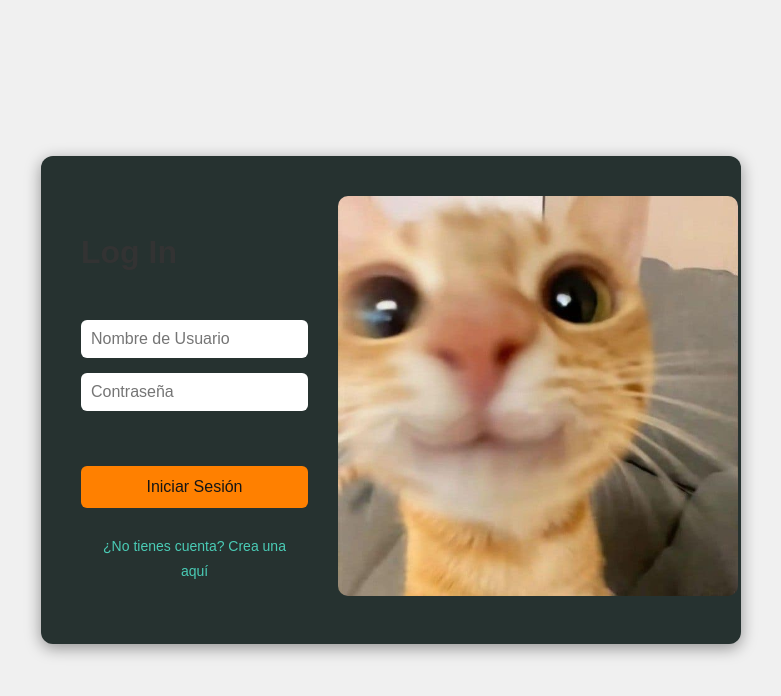
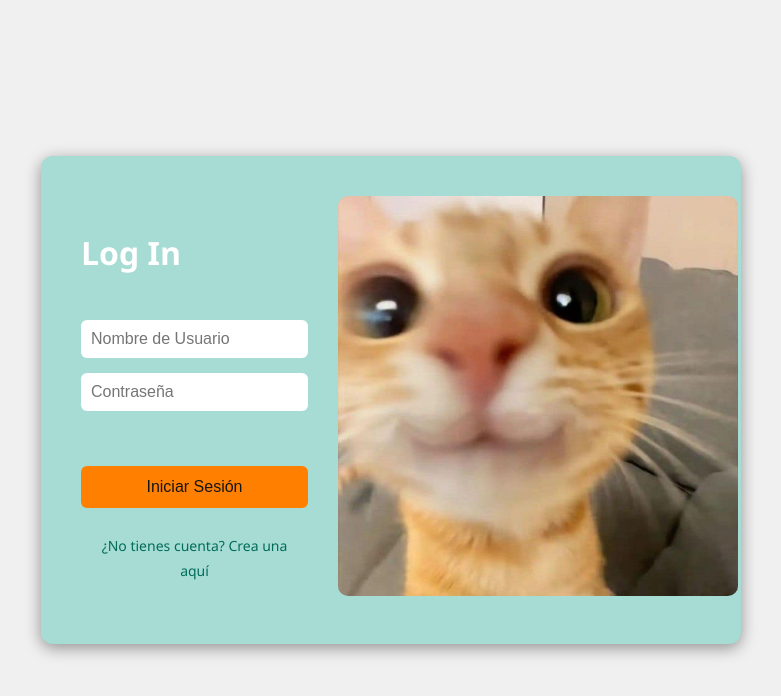
Before and after one commit to Urielminpro705/turismo-app, a React (Vite) app: page / in a window 1280 px wide. Shown: the top 696 px of the page, without its empty margins (249-1030 px from the left). Built offline with nearby package versions, Linux system fonts and the light colour scheme.

Commit message:
bug fixes

```diff
--- a/src/pages/Login/login.css
+++ b/src/pages/Login/login.css
@@ -1,4 +1,4 @@
-body {
+/* body {
     margin: 0;
     font-family: 'Segoe UI', Tahoma, Geneva, Verdana, sans-serif;
     background: #9fd6cb;
@@ -7,10 +7,20 @@ body {
     display: flex;
     justify-content: center;
     align-items: center;
+} */
+
+.login-page {
+    margin: 0;
+    font-family: 'Segoe UI', Tahoma, Geneva, Verdana, sans-serif;
+    color: white;
+    height: 100vh;
+    display: flex;
+    justify-content: center;
+    align-items: center;
 }
 
 .login-container {
-    background: #263230;
+    background: #a6dcd3;
     padding: 40px;
     width: 700px;
     border-radius: 12px;
@@ -75,7 +85,7 @@ body {
 }
 
 .login-links a {
-    color: #4accb6;
+    color: #026c5b;
     text-decoration: none;
     font-size: 14px;
 }
--- a/src/pages/Login/login.jsx
+++ b/src/pages/Login/login.jsx
@@ -27,7 +27,7 @@ function Login() {
         alert("Inicio de sesión exitoso");
         const json = await res.json();
         localStorage.setItem("userId", json.data.id);
-        navigate("/main");
+        navigate("/home");
         return;
       }
 
@@ -47,9 +47,10 @@ function Login() {
   };
 
   return (
+    <div className="login-page">
       <div className="login-container">
         <div className="login-content">
-        <h1>Log In</h1>
+          <h1 className="log-title">Log In</h1>
 
           <form onSubmit={handleLogin}>
 
@@ -89,6 +90,7 @@ function Login() {
         </div>
 
       </div>
+    </div>
   );
 }
 
--- a/src/pages/Mapa/mapa.css
+++ b/src/pages/Mapa/mapa.css
@@ -24,11 +24,12 @@ body {
   color: var(--color-text);
   line-height: 1.6;
   min-height: 100vh;
-  overflow-y: hidden;
+  /* cambiar overflow-y a auto para permitir scroll si es necesario */
+  overflow-y: auto;
 }
 
 .page-container {
-    --page-static-width: 1200px;
+  --page-static-width: 1200px;
   max-width: 1400px;
   min-height: 100vh;
   margin: 0 auto;
@@ -36,8 +37,7 @@ body {
   padding-bottom: 20px;
 }
 
-/* --- Navbar (Barra de Navegación) --- */
-
+/* --- Navbar --- */
 .navbar {
   display: flex;
   justify-content: space-between;
@@ -47,8 +47,8 @@ body {
 }
 
 .app-logo {
-    height: 30px;
-    width: auto;
+  height: 30px;
+  width: auto;
 }
 
 .navbar-links a {
@@ -60,22 +60,17 @@ body {
   transition: color 0.2s;
 }
 
-.navbar-links a:hover {
-  color: var(--color-primary);
-}
-
+.navbar-links a:hover,
 .navbar-links a.active {
   color: var(--color-primary);
 }
 
-
 /* --- Contenido Principal --- */
-
 .main-content-map {
   display: flex;
   gap: 30px;
-  padding: 0 40px;
-  height: calc(100vh - 80px);
+  padding: 0;
+  height: calc(100vh - 80px); /* Ajusta según navbar */
 }
 
 .left-section-map {
@@ -83,18 +78,25 @@ body {
   padding-right: 20px;
   display: flex;
   flex-direction: column;
-  height: 95%;
+  /* asegurar que ocupe todo el alto */
+  height: 100%;
 }
 
 .right-section-map {
   flex: 8;
-  height: 95%;
+  display: flex;
+  flex-direction: column;
+  height: 100%;
 }
 
-.right-section-map > .leaflet-container {
+.right-section-map > .leaflet-container,
+.mapbox-container {
+  flex: 1; /* ocupa todo el espacio disponible */
+  min-height: 400px; /* evita colapsar si hay poco contenido */
   border-radius: 15px;
 }
 
+/* --- Título del mapa --- */
 .map-title {
   font-size: 40px;
   font-weight: 800;
@@ -163,7 +165,7 @@ body {
   border-radius: 10px;
 }
 
-.place-info-content{
+.place-info-content {
   padding-left: 10px;
 }
 
@@ -193,7 +195,6 @@ body {
   font-size: 14px;
   color: var(--color-text);
   margin: 5px 0 10px 0;
-  height: auto;
   max-height: 45px;
   overflow: hidden;
   text-overflow: ellipsis;
@@ -213,41 +214,32 @@ body {
   margin-top: 15px;
 }
 
-/* --- Contenedor del Mapa y Marcador --- */
-.mapbox-container {
-  width: 100%;
-  height: 100%;
-  border-radius: 15px;
+.places-list .place-list-item:last-child .item-separator {
+  display: none;
 }
 
-.marker-icon {
-    font-size: 30px;
-    cursor: pointer;
-    filter: drop-shadow(0 0 3px rgba(0, 0, 0, 0.5));
-}
-
-.places-list .place-list-item:last-child .item-separator {
-    display: none;
-}
-
-/* Contenedor de la scrollbar */
+/* --- Scrollbar personalizada --- */
 .places-list::-webkit-scrollbar {
   width: 8px;
 }
 
-/* Fondo de la scrollbar */
 .places-list::-webkit-scrollbar-track {
   background: #f1f1f1;
   border-radius: 10px;
 }
 
-/* Mango (thumb) de la scrollbar */
 .places-list::-webkit-scrollbar-thumb {
   background: var(--color-primary);
   border-radius: 10px;
 }
 
-/* Comportamiento al pasar el ratón */
 .places-list::-webkit-scrollbar-thumb:hover {
   background: #e06c00;
 }
+
+/* --- Marcadores del mapa --- */
+.marker-icon {
+  font-size: 30px;
+  cursor: pointer;
+  filter: drop-shadow(0 0 3px rgba(0, 0, 0, 0.5));
+}
--- a/src/pages/Register/register.css
+++ b/src/pages/Register/register.css
@@ -1,4 +1,4 @@
-body {
+/* body {
     margin: 0;
     font-family: 'Segoe UI', Tahoma, Geneva, Verdana, sans-serif;
     background: #9fd6cb;
@@ -7,10 +7,20 @@ body {
     display: flex;
     justify-content: center;
     align-items: center;
+} */
+
+.login-page {
+    margin: 0;
+    font-family: 'Segoe UI', Tahoma, Geneva, Verdana, sans-serif;
+    color: white;
+    height: 100vh;
+    display: flex;
+    justify-content: center;
+    align-items: center;
 }
 
 .login-container {
-    background: #263230;
+    background: #a6dcd3;
     padding: 40px;
     width: 700px;
     border-radius: 12px;
@@ -75,7 +85,7 @@ body {
 }
 
 .login-links a {
-    color: #4accb6;
+    color: #026c5b;
     text-decoration: none;
     font-size: 14px;
 }
--- a/src/pages/Register/register.jsx
+++ b/src/pages/Register/register.jsx
@@ -45,6 +45,7 @@ function Register() {
   };
 
   return (
+    <div>
       <div className="login-container">
         <div className="login-content">
           <h1>Sign Up</h1>
@@ -96,7 +97,7 @@ function Register() {
         <div className="login-image">
           <img src="register.jpg" alt="gato"/>
         </div>
-
+      </div>
     </div>
   );
 }
```
Also changed, not shown: src/pages/Mapa/mapa.jsx (+25 -59 lines), 1 other file (tests, documents, lock files or other folders). Lines whose indentation alone changed are shown as unchanged.
